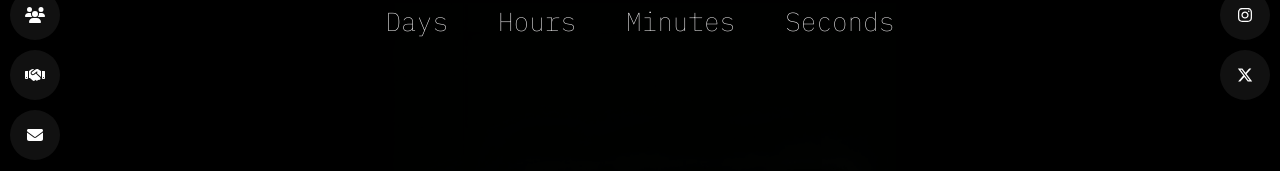
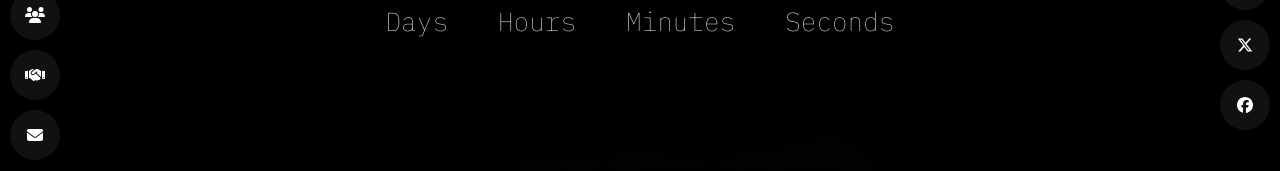
Before and after one commit to karma1505/glitch, a React (Create React App) app: page / in a window 1280 px wide. Shown: the part 350-521 px from the top of the page. Built offline with nearby package versions, Linux system fonts and the light colour scheme.

Commit message:
added facebook

```diff
--- a/src/socials.jsx
+++ b/src/socials.jsx
@@ -1,6 +1,6 @@
 import React from 'react';
 import { FontAwesomeIcon } from '@fortawesome/react-fontawesome';
-import { faInstagram, faXTwitter } from '@fortawesome/free-brands-svg-icons';
+import { faFacebook, faInstagram, faXTwitter } from '@fortawesome/free-brands-svg-icons';
 
 const CustomSocials = () => {
   const openInstagram = () => {
@@ -11,6 +11,10 @@ const CustomSocials = () => {
     window.open('https://twitter.com/ShooliniUniv', '_blank');
   };
 
+  const openFacebook = () => {
+    window.open('https://www.facebook.com/ShooliniUniversityOfficial/', '_blank')
+  }
+
   return (
     <div className="floating-icons-right">
       <div onClick={openInstagram}>
@@ -19,6 +23,9 @@ const CustomSocials = () => {
       <div onClick={openTwitter}>
         <FontAwesomeIcon icon={faXTwitter} />
       </div>
+      <div onClick={openFacebook}>
+        <FontAwesomeIcon icon={faFacebook} />
+      </div>
     </div>
   );
 };
```
